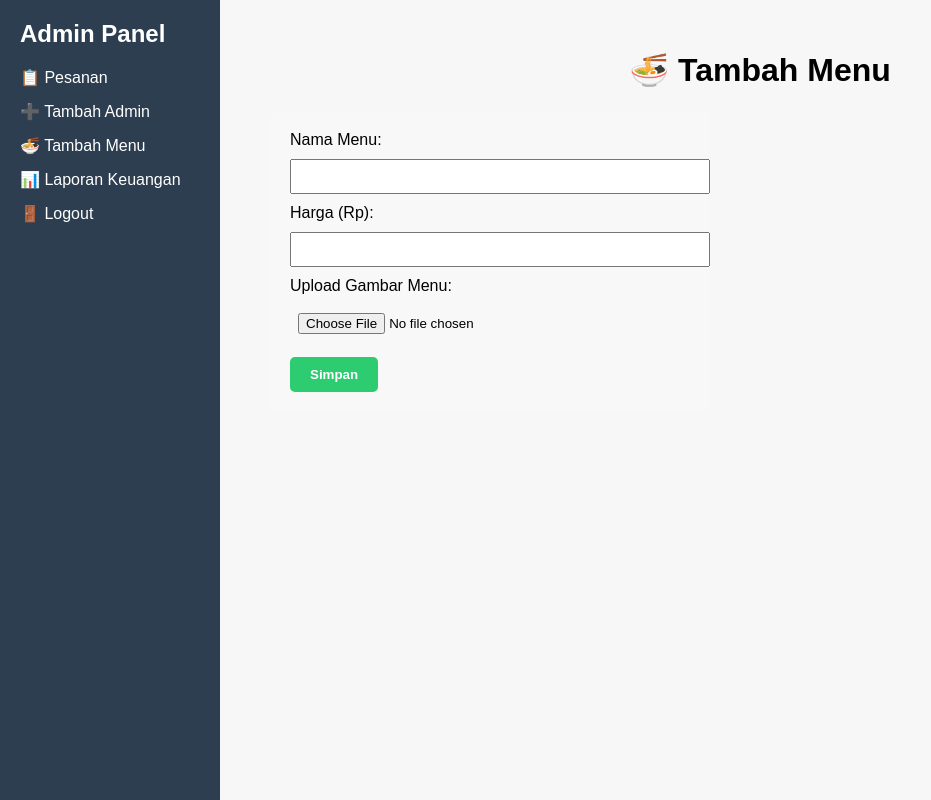
After one commit to irsyadst/IPPL, a PHP site: page /includes/tambah_menu.php in a window 1280 px wide. The commit adds this page. Shown: the whole page, without its empty margins (0-931 px from the left). Run offline with PHP 8.4, Linux system fonts and the light colour scheme; the visitor is signed in with stand-in values (Sample User, id 1).

Commit message:
Add admin dashboard and management features
- Implemented admin dashboard with order management functionality.
- Created styles for the admin panel in admin.css.
- Added pages for viewing financial reports and adding new admins and menu items.
- Included form handling for adding admins and menu items with validation.
- Enabled order status updates from the admin dashboard.
- Ensured proper session management and access control for admin pages.

```diff
--- /dev/null
+++ b/assets/style/admin.css
@@ -0,0 +1,90 @@
+body {
+    font-family: Arial, sans-serif;
+    margin: 20px;
+    background-color: #f7f7f7;
+  }
+
+  h1 {
+    text-align: center;
+  }
+
+  .card {
+    background: #fff;
+    padding: 20px;
+    margin-bottom: 20px;
+    border-radius: 10px;
+    box-shadow: 0 0 10px rgba(0, 0, 0, 0.1);
+  }
+
+  table {
+    width: 100%;
+    border-collapse: collapse;
+    margin-top: 10px;
+  }
+
+  th, td {
+    border: 1px solid #ddd;
+    padding: 10px;
+    text-align: center;
+  }
+
+  input, select, button {
+    padding: 8px;
+    margin-top: 5px;
+  }
+
+  button {
+    background-color: #f77f00;
+    color: white;
+    border: none;
+    border-radius: 5px;
+    cursor: pointer;
+  }
+  body {
+    display: flex;
+    font-family: Arial, sans-serif;
+    margin: 0;
+}
+.sidebar {
+    width: 220px;
+    background-color: #2c3e50;
+    color: white;
+    height: 100vh;
+    padding: 20px;
+    box-sizing: border-box;
+    position: fixed;
+}
+.sidebar h2 {
+    margin-top: 0;
+    font-size: 24px;
+}
+.sidebar a {
+    display: block;
+    color: white;
+    text-decoration: none;
+    margin: 15px 0;
+    font-size: 16px;
+    transition: background 0.2s;
+}
+.sidebar a:hover {
+    background-color: #34495e;
+    padding-left: 10px;
+}
+.admin-dashboard {
+    margin-left: 240px;
+    padding: 20px;
+    width: 100%;
+}
+table {
+    width: 100%;
+    border-collapse: collapse;
+    margin-top: 15px;
+}
+table th, table td {
+    border: 1px solid #aaa;
+    padding: 10px;
+    text-align: left;
+}
+select, button {
+    padding: 5px;
+}
--- a/includes/menu.php
+++ b/includes/menu.php
@@ -47,9 +47,9 @@ $result = mysqli_query($db, $sql);
     <?php if ($result->num_rows > 0): ?>
       <?php while ($row = $result->fetch_assoc()): ?>
         <div class="menu-item">
-          <img src="/./assets/img/<?= htmlspecialchars($row['gambar']) ?>" alt="<?= htmlspecialchars($row['nama_menu']) ?>">
+          <img src="<?= htmlspecialchars($row['gambar']) ?>" alt="<?= htmlspecialchars($row['nama_menu']) ?>">
           <h3><?= htmlspecialchars($row['nama_menu']) ?></h3>
-          <div class="price">Rp.<?= htmlspecialchars($row['harga']) ?></div>
+          <div class="price">Rp. <?= number_format($row['harga'], 0, ',', '.') ?></div>
           <form action="../includes/keranjang.php" method="post">
             <input type="hidden" name="id_menu" value="<?= $row['id_menu'] ?>">
             <button type="submit" class="order-btn">Order Now</button>
--- /dev/null
+++ b/includes/tambah_menu.php
@@ -0,0 +1,129 @@
+<?php
+include __DIR__ . "/../server/database.php";
+session_start();
+
+if (!isset($_SESSION['role']) || $_SESSION['role'] !== 'admin') {
+    header("Location: /server/login.php");
+    exit;
+}
+
+$success = false;
+$error = "";
+
+if ($_SERVER['REQUEST_METHOD'] === 'POST') {
+    $nama_menu = trim($_POST['nama_menu']);
+    $harga = (int) $_POST['harga'];
+    $gambar = $_FILES['gambar'];
+
+    if (!empty($nama_menu) && $harga > 0 && $gambar['error'] === 0) {
+        $allowedExt = ['jpg', 'jpeg', 'png', 'webp'];
+        $ext = strtolower(pathinfo($gambar['name'], PATHINFO_EXTENSION));
+
+        if (in_array($ext, $allowedExt)) {
+            $uploadDir = __DIR__ . '/../assets/img/menu/';
+            if (!is_dir($uploadDir)) mkdir($uploadDir, 0777, true);
+
+            $fileName = uniqid('menu_') . '.' . $ext;
+            $filePath = $uploadDir . $fileName;
+
+            if (move_uploaded_file($gambar['tmp_name'], $filePath)) {
+                // Simpan ke DB
+                $gambar_path = "/assets/img/menu/" . $fileName;
+                $sql = "INSERT INTO menu (nama_menu, harga, gambar) VALUES (?, ?, ?)";
+                $stmt = $db->prepare($sql);
+                $stmt->bind_param("sis", $nama_menu, $harga, $gambar_path);
+
+                if ($stmt->execute()) {
+                    $success = true;
+                } else {
+                    $error = "Gagal menyimpan ke database.";
+                }
+            } else {
+                $error = "Gagal mengupload gambar.";
+            }
+        } else {
+            $error = "Format gambar tidak valid (jpg, jpeg, png, webp).";
+        }
+    } else {
+        $error = "Semua field wajib diisi dan pilih gambar.";
+    }
+}
+?>
+<!DOCTYPE html>
+<html lang="id">
+<head>
+    <meta charset="UTF-8">
+    <title>Tambah Menu</title>
+    <link rel="stylesheet" href="/../assets/style/admin.css">
+    <style>
+        body { display: flex; font-family: Arial, sans-serif; }
+        .sidebar {
+            width: 220px; background-color: #2c3e50; color: white;
+            height: 100vh; padding: 20px; box-sizing: border-box;
+        }
+        .sidebar h2 { font-size: 24px; }
+        .sidebar a {
+            display: block; color: white; text-decoration: none;
+            margin: 15px 0; font-size: 16px;
+        }
+        .sidebar a:hover { background-color: #34495e; padding-left: 10px; }
+        .content {
+            margin-left: 240px; padding: 30px; width: 100%;
+        }
+        form {
+            background-color: #f8f8f8;
+            padding: 20px; border-radius: 8px;
+            width: 400px;
+        }
+        label, input {
+            display: block;
+            margin-bottom: 10px;
+            width: 100%;
+        }
+        input[type="text"], input[type="number"], input[type="file"] {
+            padding: 8px;
+        }
+        button {
+            background-color: #2ecc71;
+            border: none; padding: 10px 20px;
+            color: white; font-weight: bold;
+            cursor: pointer;
+        }
+        .success { color: green; margin-top: 10px; }
+        .error { color: red; margin-top: 10px; }
+    </style>
+</head>
+<body>
+    <div class="sidebar">
+        <h2>Admin Panel</h2>
+        <a href="admin_dashboard.php">📋 Pesanan</a>
+        <a href="tambah_admin.php">➕ Tambah Admin</a>
+        <a href="tambah_menu.php">🍜 Tambah Menu</a>
+        <a href="laporan_keuangan.php">📊 Laporan Keuangan</a>
+        <a href="/server/logout.php">🚪 Logout</a>
+    </div>
+
+    <div class="content">
+        <h1>🍜 Tambah Menu</h1>
+
+        <form method="POST" enctype="multipart/form-data">
+            <label for="nama_menu">Nama Menu:</label>
+            <input type="text" name="nama_menu" id="nama_menu" required>
+
+            <label for="harga">Harga (Rp):</label>
+            <input type="number" name="harga" id="harga" required>
+
+            <label for="gambar">Upload Gambar Menu:</label>
+            <input type="file" name="gambar" id="gambar" accept="image/*" required>
+
+            <button type="submit">Simpan</button>
+
+            <?php if ($success): ?>
+                <p class="success">✅ Menu berhasil ditambahkan!</p>
+            <?php elseif (!empty($error)): ?>
+                <p class="error">❌ <?= htmlspecialchars($error) ?></p>
+            <?php endif; ?>
+        </form>
+    </div>
+</body>
+</html>
--- a/layout/navbar.php
+++ b/layout/navbar.php
@@ -30,7 +30,7 @@ $isLoggedIn = isset($_SESSION['user_id']);
 
             <li class="nav-item cart-nav">
                 <a href="/includes/keranjang.php" class="cart-link">
-                    🛒 Keranjang (<?= $cart_count ?>)
+                    🛒(<?= $cart_count ?>)
                 </a>
             </li>
         </ul>
```
Also changed, not shown: assets/style/index.css (+17 -0 lines), includes/admin_dashboard.php (added, +83 -0 lines), includes/laporan_keuangan.php (added, +106 -0 lines), includes/tambah_admin.php (added, +115 -0 lines), includes/update_status.php (added, +12 -0 lines), index.php (+4 -6 lines), server/MySQL/sarinih.sql (+22 -0 lines), server/login.php (+15 -14 lines), server/register.php (+6 -6 lines), assets/img/menu/menu_680be1dfc0277.png (added).
